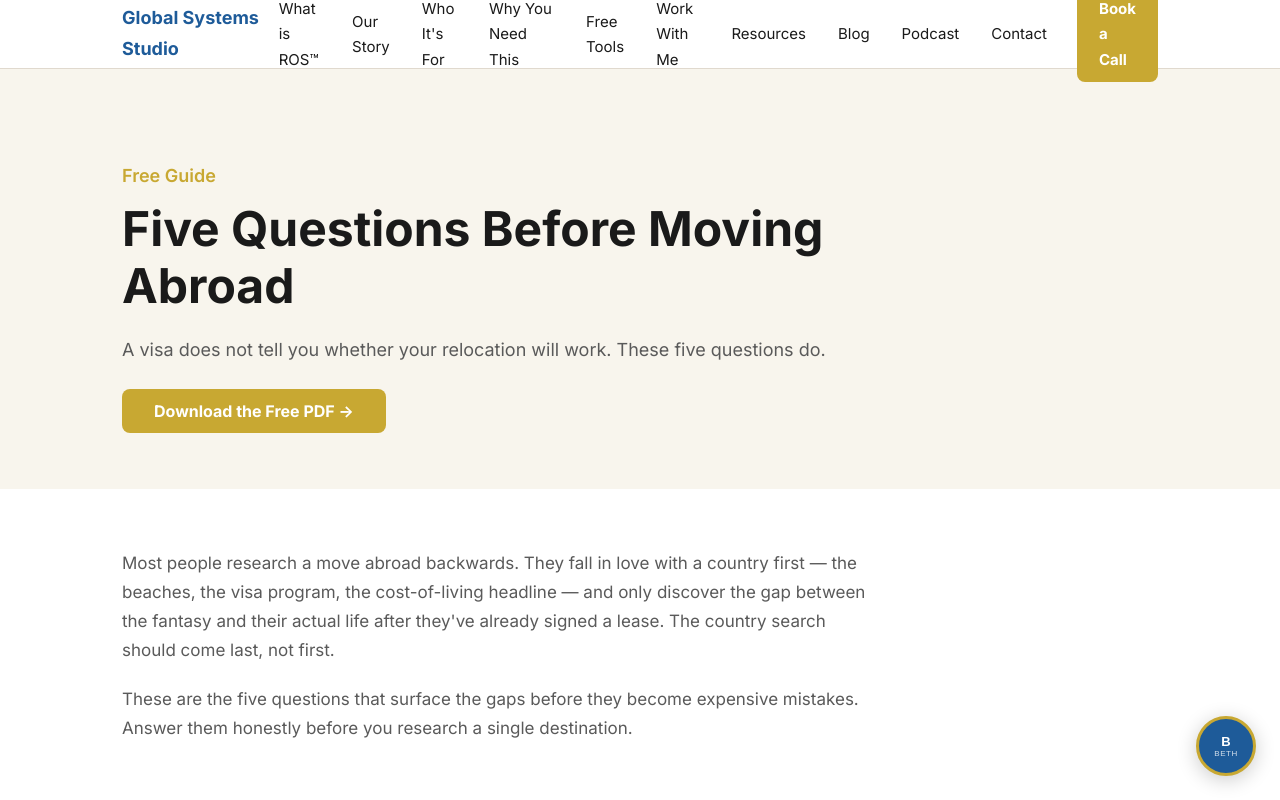
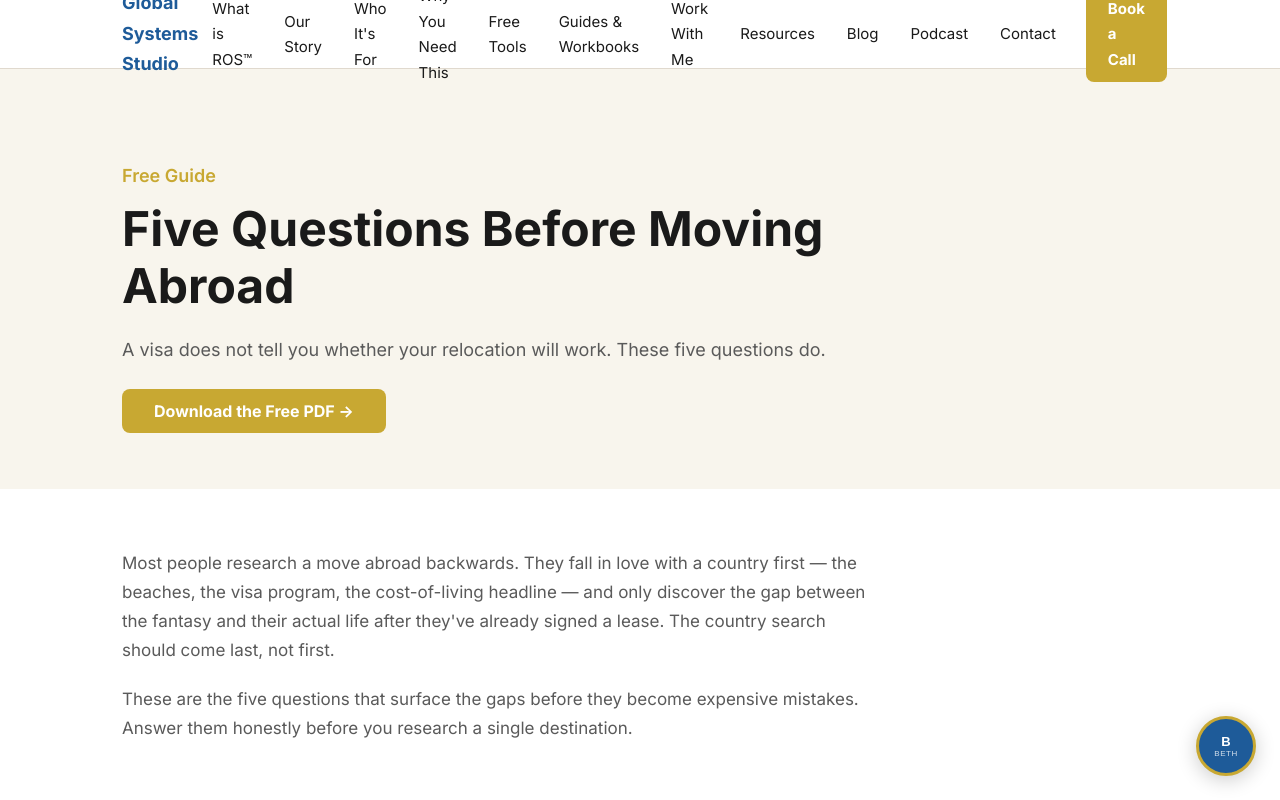
Before and after one commit to globalsystemsstudio-lang/gss-website, a Next.js app: page /shop/five-questions in a window 1280 px wide. Shown: the top 800 px of the page. Built offline with nearby package versions, Linux system fonts and the light colour scheme.

Commit message:
Add Guides & Workbooks nav link pointing to /shop

```diff
--- a/components/Nav.jsx
+++ b/components/Nav.jsx
@@ -13,6 +13,7 @@ export default function Nav() {
             <li><Link href="/who-its-for">Who It's For</Link></li>
             <li><Link href="/why-you-need-this">Why You Need This</Link></li>
             <li><Link href="/tools">Free Tools</Link></li>
+            <li><Link href="/shop">Guides &amp; Workbooks</Link></li>
             <li><Link href="/work-with-me">Work With Me</Link></li>
             <li><Link href="/resources">Resources</Link></li>
             <li><Link href="/blog">Blog</Link></li>
```
